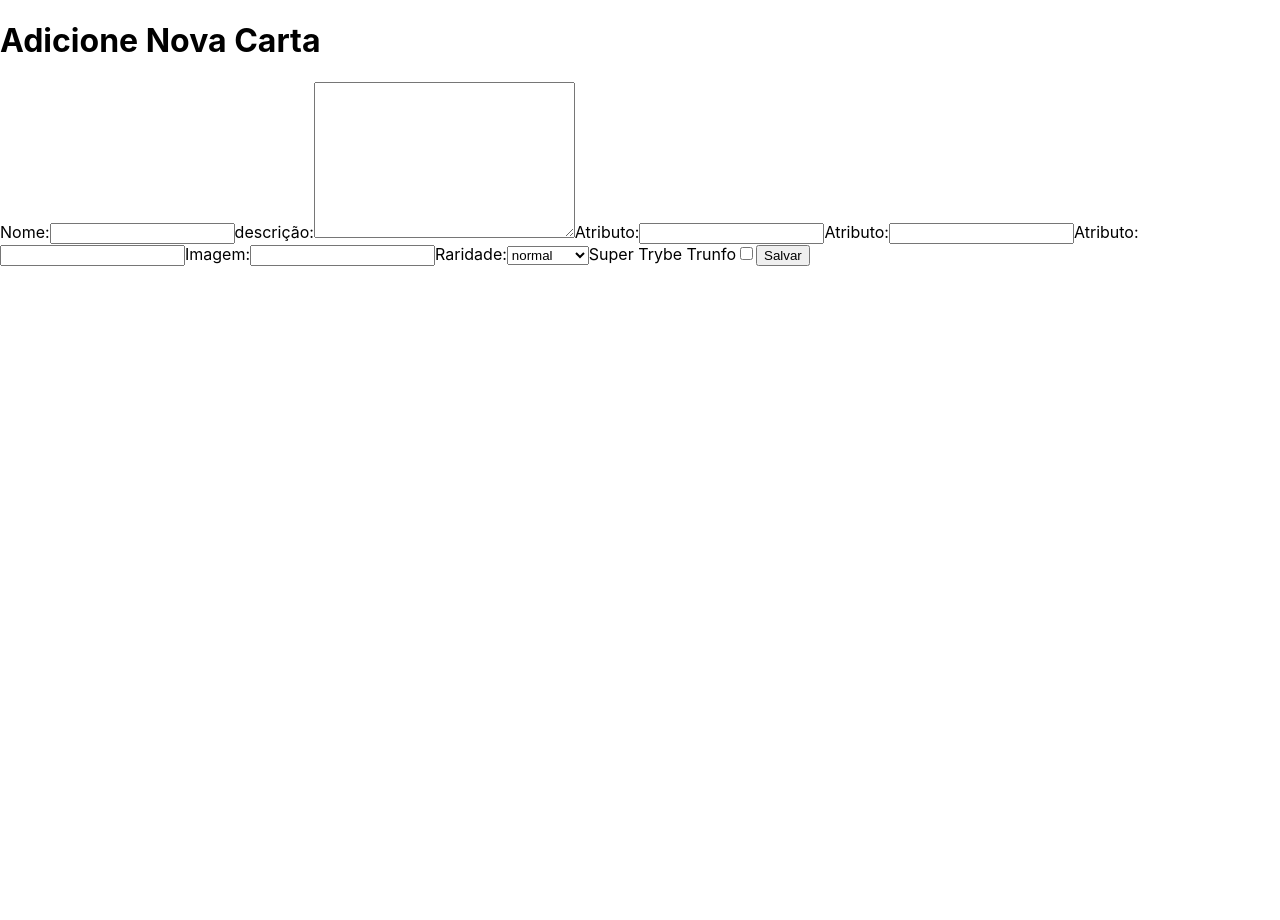
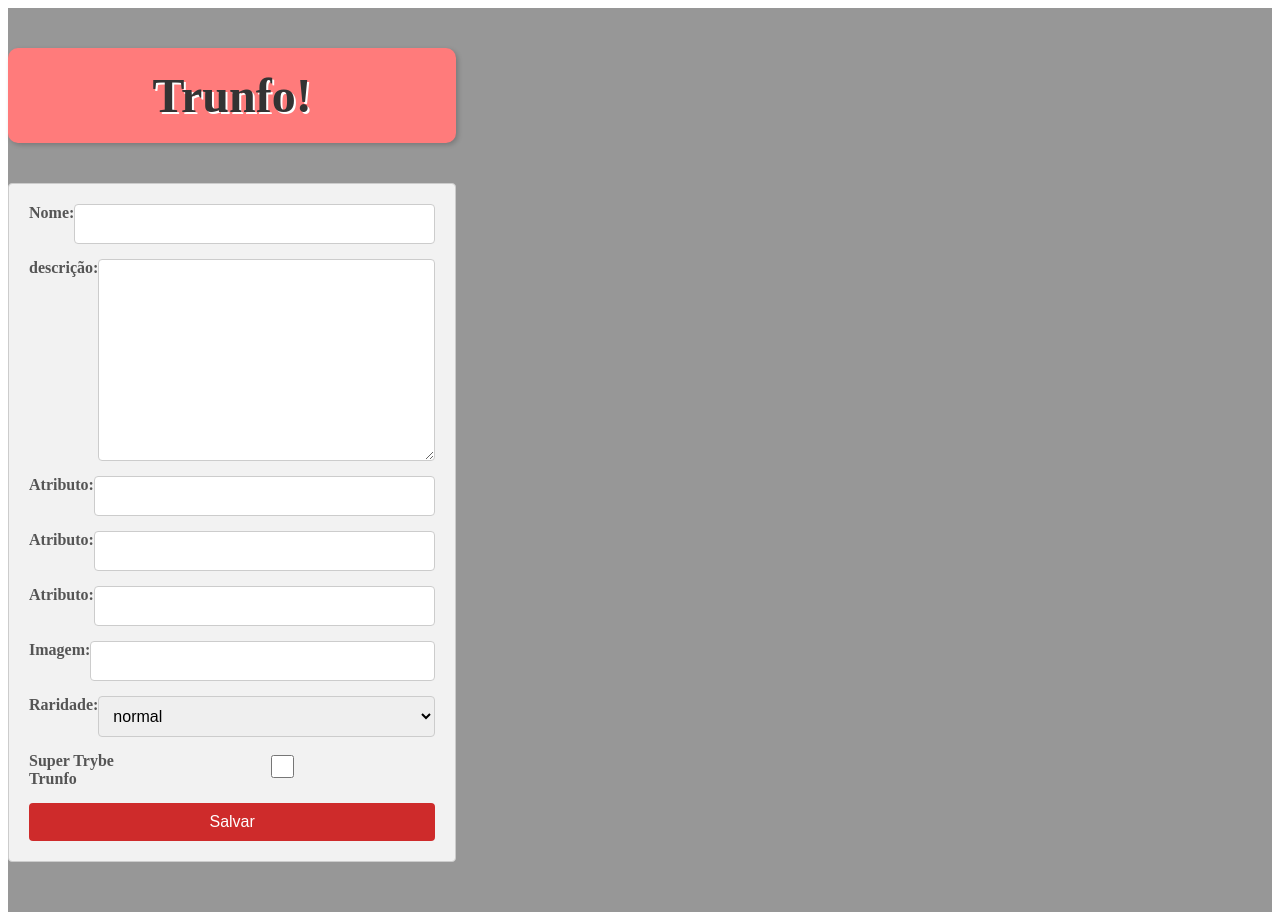
Before and after one commit to ribeiro-henrique/triunfo, a React (Create React App) app: page / in a window 1280 px wide. Before the commit the page ends 800 px from the top, so only its background shows below. Built offline with nearby package versions, Linux system fonts and the light colour scheme.

Commit message:
requisito 4 parcialmente feito

```diff
--- a/src/App.js
+++ b/src/App.js
@@ -1,6 +1,7 @@
 import React from 'react';
 import Card from './components/Card';
 import Form from './components/Form';
+import './index.css';
 
 class App extends React.Component {
   state = {
@@ -10,13 +11,14 @@ class App extends React.Component {
     cardAttr2: '',
     cardAttr3: '',
     cardImage: '',
-    cardRare: '',
+    cardRare: 'normal',
     cardTrunfo: false,
   };
 
   handleChange = (event) => {
     const { target } = event;
-    const { value, name, type } = target;
+    const { value, name } = target;
+    console.log(value);
 
     this.setState({
       [name]: value,
@@ -24,12 +26,43 @@ class App extends React.Component {
   };
 
   render() {
+    const {
+      cardName,
+      cardDescription,
+      cardAttr1,
+      cardAttr2,
+      cardAttr3,
+      cardImage,
+      cardRare,
+      cardTrunfo,
+    } = this.state;
+
     return (
-      <div>
-        <h1>Adicione Nova Carta</h1>
-        <Form />
-        <Card />
-      </div>
+      <article>
+        <h1>Trunfo!</h1>
+        <Form
+          onInputChange={ this.handleChange }
+          cardName={ cardName }
+          cardDescription={ cardDescription }
+          cardAttr1={ cardAttr1 }
+          cardAttr2={ cardAttr2 }
+          cardAttr3={ cardAttr3 }
+          cardImage={ cardImage }
+          cardRare={ cardRare }
+          cardTrunfo={ cardTrunfo }
+        />
+        <Card
+          card-name={ cardName }
+          card-describe={ cardDescription }
+          card-value1={ cardAttr1 }
+          card-value2={ cardAttr2 }
+          card-value3={ cardAttr3 }
+          card-img={ cardImage }
+          card-rare={ cardRare }
+          card-tryunph={ cardTrunfo }
+          onInputChange={ this.handleChange }
+        />
+      </article>
     );
   }
 }
--- a/src/components/Card.jsx
+++ b/src/components/Card.jsx
@@ -13,11 +13,11 @@ class Card extends React.Component {
       cardRare,
       cardTrunfo,
     } = this.props;
+
     return (
       <section>
         <p data-testid="name-card">
           { cardName }
-
         </p>
         <img data-testid="image-card" src={ cardImage } alt={ cardName } />
         <p data-testid="description-card">
--- a/src/components/Form.jsx
+++ b/src/components/Form.jsx
@@ -26,7 +26,7 @@ class Form extends React.Component {
             onChange={ onInputChange }
             data-testid="name-input"
             type="text"
-            name=""
+            name="cardName"
             id=""
           />
         </label>
@@ -36,7 +36,7 @@ class Form extends React.Component {
             value={ cardDescription }
             onChange={ onInputChange }
             data-testid="description-input"
-            name=""
+            name="cardDescription"
             id=""
             cols="30"
             rows="10"
@@ -49,7 +49,7 @@ class Form extends React.Component {
             onChange={ onInputChange }
             data-testid="attr1-input"
             type="number"
-            name=""
+            name="cardAttr1"
             id=""
           />
         </label>
@@ -60,7 +60,7 @@ class Form extends React.Component {
             onChange={ onInputChange }
             data-testid="attr2-input"
             type="number"
-            name=""
+            name="cardAttr2"
             id=""
           />
         </label>
@@ -71,7 +71,7 @@ class Form extends React.Component {
             onChange={ onInputChange }
             data-testid="attr3-input"
             type="number"
-            name=""
+            name="cardAttr3"
             id=""
           />
         </label>
@@ -82,7 +82,7 @@ class Form extends React.Component {
             onChange={ onInputChange }
             data-testid="image-input"
             type="text"
-            name=""
+            name="cardImage"
             id=""
           />
         </label>
@@ -92,7 +92,7 @@ class Form extends React.Component {
             value={ cardRare }
             onChange={ onInputChange }
             data-testid="rare-input"
-            name=""
+            name="cardRare"
             id=""
           >
             <option value="normal">normal</option>
@@ -107,7 +107,7 @@ class Form extends React.Component {
             onChange={ onInputChange }
             data-testid="trunfo-input"
             type="checkbox"
-            name=""
+            name="cardTrunfo"
             id=""
           />
         </label>
--- a/src/index.css
+++ b/src/index.css
@@ -1,13 +1,59 @@
-body {
-  margin: 0;
-  font-family: -apple-system, BlinkMacSystemFont, 'Segoe UI', 'Roboto', 'Oxygen',
-    'Ubuntu', 'Cantarell', 'Fira Sans', 'Droid Sans', 'Helvetica Neue',
-    sans-serif;
-  -webkit-font-smoothing: antialiased;
-  -moz-osx-font-smoothing: grayscale;
+#root {
+  width: 100%;
+  min-height: 100vh;
+  max-height: max-content;
+  display: flex;
+  background-color: #979797;
 }
 
-code {
-  font-family: source-code-pro, Menlo, Monaco, Consolas, 'Courier New',
-    monospace;
+h1 {
+  font-size: 48px;
+  font-weight: bold;
+  color: #333;
+  text-align: center;
+  text-shadow: 2px 2px #fff;
+  background-color: #ff7b7b;
+  padding: 20px;
+  border-radius: 10px;
+  box-shadow: 2px 2px 5px rgba(0, 0, 0, 0.2);
 }
+
+
+label {
+  display: flex;
+  font-size: 16px;
+  font-weight: bold;
+  margin-bottom: 5px;
+  color: #555;
+}
+
+label input, textarea, checkbox, select {
+  width: 100%;
+  padding: 10px;
+  font-size: 16px;
+  border: 1px solid #ccc;
+  border-radius: 4px;
+  margin-bottom: 10px;
+}
+
+form {
+  max-width: 600px;
+  margin: 0 auto;
+  padding: 20px;
+  border: 1px solid #ccc;
+  border-radius: 4px;
+  background-color: #f2f2f2;
+}
+
+
+button {
+  width: 100%;
+  padding: 10px;
+  font-size: 16px;
+  border: none;
+  border-radius: 4px;
+  background-color: #ce2b2b;
+  color: #fff;
+  cursor: pointer;
+  margin-top: 10px;
+}
```
